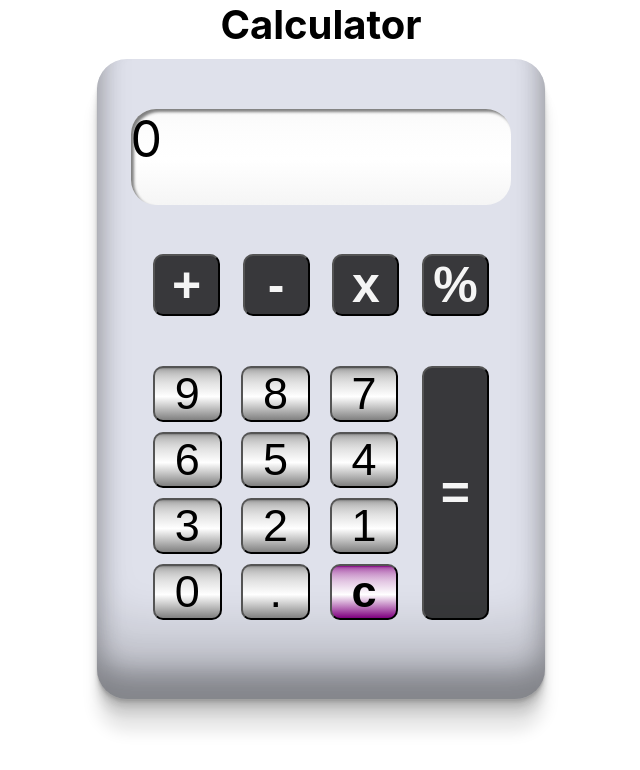
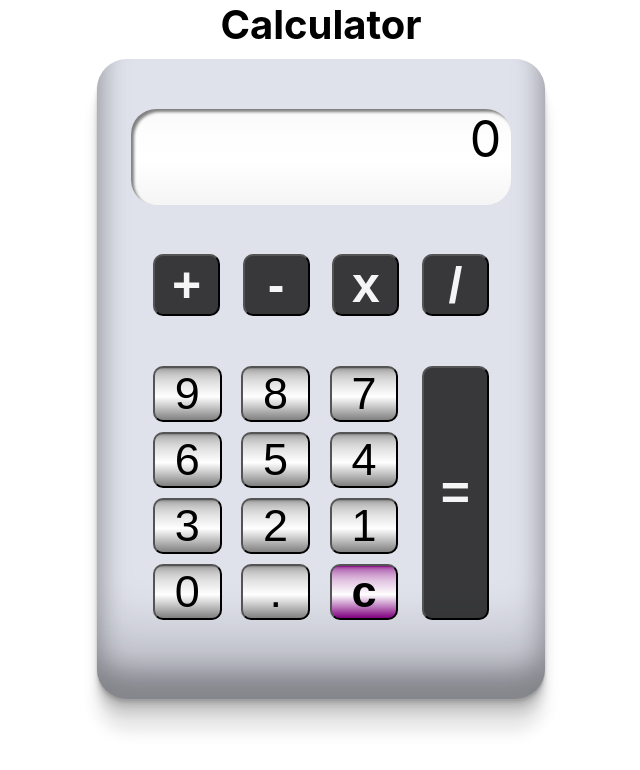
Before and after one commit to Tendaik96/Calculator, a React (Create React App) app in the folder my-app/: page / in a window 1280 px wide. Shown: the top 770 px of the page, without its empty margins (319-959 px from the left). Built offline with nearby package versions, Linux system fonts and the light colour scheme.

Commit message:
working on displaying different math operations

```diff
--- a/my-app/src/components/Calculator/Calculator.js
+++ b/my-app/src/components/Calculator/Calculator.js
@@ -7,20 +7,39 @@ import Operator from '../Operator/Operator';
 import Equals from '../Equals/Equals';
 
 export default function Calculator() {
-const [value, setValue] = useState(0)
+
+  const [total, setTotal] = useState(0);
+
+  const nums = [];
+
 
   function click(e) {
-    setValue(e.target.value)
+    let value = e.target.value;
+
+    if(value !== '='){
+    nums.push(value);
+    let toget = nums.toString();
+    console.log(toget);
+    setTotal(toget);
+
+    }
+    else {
+      setTotal('Total');
+
+    }
   }
+
+  //console.log(nums)
+
 
   return (
     <div id="calc">
-      <Window value={value} />
+      <Window value={total} />
       <div className="operators">
         <Operator operation={"+"} value="+" onClick={click} />
         <Operator operation={"-"} value="-" onClick={click} />
         <Operator operation={"x"} value="*" onClick={click} />
-        <Operator operation={"%"} value="%" onClick={click} />
+        <Operator operation={"/"} value="/" onClick={click} />
       </div>
       <div className="val-op-container">
         <div className="value-container">
--- a/my-app/src/components/Equals/Equals.js
+++ b/my-app/src/components/Equals/Equals.js
@@ -1,6 +1,10 @@
 import React from 'react'
 import './Equals.css'
 
-export default function Equals({operation}) {
-  return <button className="equals">{operation}</button>;
+export default function Equals({operation, value, onClick}) {
+  return (
+    <button className="equals" value={value} onClick={onClick}>
+      {operation}
+    </button>
+  );
 }
--- a/my-app/src/components/Operator/Operator.js
+++ b/my-app/src/components/Operator/Operator.js
@@ -1,6 +1,10 @@
 import React from 'react'
 import './Operator.css'
 
-export default function Operator({operation}) {
-  return <button className="operator">{operation}</button>;
+export default function Operator({operation, value, onClick}) {
+  return (
+    <button className="operator" value={value} onClick={onClick}>
+      {operation}
+    </button>
+  );
 }
--- a/my-app/src/components/Window/Window.css
+++ b/my-app/src/components/Window/Window.css
@@ -6,4 +6,6 @@
     box-shadow: inset 3px 3px 3px 0px gray;
     color: black;
     font-size: 50px;
+    direction: rtl;
+    padding-right: 10px;
 }
--- a/my-app/src/components/Window/Window.js
+++ b/my-app/src/components/Window/Window.js
@@ -1,7 +1,8 @@
 import React from 'react'
 import './Window.css'
 
-export default function Window({value}) {
+export default function Window({ value }) {
+
   return (
     <div id='window'>{value}</div>
   )
```
